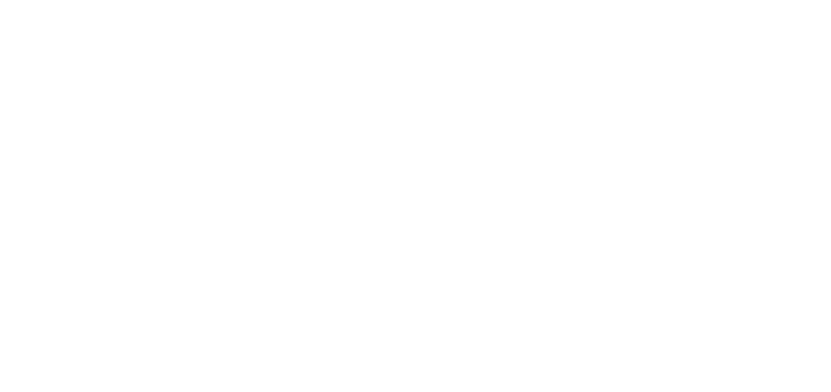
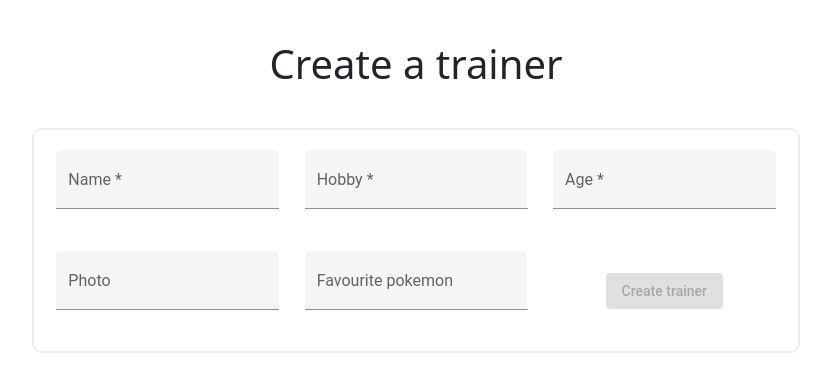
Before and after one commit to EN-IH-WDPT-JUN21/The-Chocolate-Box-Project-Pokedex-App, an Angular app in the folder pokedex-front-end/pokedex-app/: page / in a window 1280 px wide. Shown: the top 392 px of the page, without its empty margins (224-1055 px from the left). Built offline with nearby package versions, Linux system fonts and the light colour scheme.

Commit message:
Added trainer form and grid for list

```diff
--- a/pokedex-front-end/pokedex-app/angular.json
+++ b/pokedex-front-end/pokedex-app/angular.json
@@ -27,7 +27,8 @@
               "src/assets"
             ],
             "styles": [
-              "src/styles.css"
+              "src/styles.css",
+              "./node_modules/@angular/material/prebuilt-themes/deeppurple-amber.css"
             ],
             "scripts": []
           },
@@ -94,7 +95,8 @@
               "src/assets"
             ],
             "styles": [
-              "src/styles.css"
+              "src/styles.css",
+              "./node_modules/@angular/material/prebuilt-themes/deeppurple-amber.css"
             ],
             "scripts": []
           }
--- a/pokedex-front-end/pokedex-app/package.json
+++ b/pokedex-front-end/pokedex-app/package.json
@@ -11,10 +11,12 @@
   "private": true,
   "dependencies": {
     "@angular/animations": "~12.2.0",
+    "@angular/cdk": "^13.0.1",
     "@angular/common": "~12.2.0",
     "@angular/compiler": "~12.2.0",
     "@angular/core": "~12.2.0",
     "@angular/forms": "~12.2.0",
+    "@angular/material": "^13.0.1",
     "@angular/platform-browser": "~12.2.0",
     "@angular/platform-browser-dynamic": "~12.2.0",
     "@angular/router": "~12.2.0",
--- a/pokedex-front-end/pokedex-app/src/app/app.component.html
+++ b/pokedex-front-end/pokedex-app/src/app/app.component.html
@@ -3,3 +3,5 @@
 <router-outlet></router-outlet>
 
 <footer></footer>
+
+<app-trainer-list></app-trainer-list>
--- a/pokedex-front-end/pokedex-app/src/app/components/trainer-list-item/trainer-list-item.component.css
+++ b/pokedex-front-end/pokedex-app/src/app/components/trainer-list-item/trainer-list-item.component.css
@@ -0,0 +1,8 @@
+.item-container {
+    border: 2px solid #eee;
+    padding: 20px;
+}
+
+p {
+    margin-top: 15px;
+}
--- a/pokedex-front-end/pokedex-app/src/app/components/trainer-list-item/trainer-list-item.component.html
+++ b/pokedex-front-end/pokedex-app/src/app/components/trainer-list-item/trainer-list-item.component.html
@@ -1,5 +1,6 @@
-<div>
-    <img [src] = "trainer.photo" style="max-width: 128px;">
+<div class="item-container">
+    <button type="button" class="btn btn-light" (click)="removeTrainer(position)" style="float: right;">x</button>
+    <img src = 'https://www.seekpng.com/png/detail/242-2421423_pokemon-trainer-sprite-png-pixel-pokemon-trainer-sprites.png' style="max-width: 110px;">
     <p>Trainer {{trainer.id}}</p>
-    <button (click)="removeTrainer(position)">Remove</button>
-</div>>
+    <p>{{trainer.name}}</p>
+</div>
--- a/pokedex-front-end/pokedex-app/src/app/components/trainer-list/trainer-list.component.css
+++ b/pokedex-front-end/pokedex-app/src/app/components/trainer-list/trainer-list.component.css
@@ -0,0 +1,30 @@
+mat-form-field {
+    width: 90%;
+  }
+
+.form-container {
+    padding: 10px;
+    width: 60%;
+    display: block;
+    margin-left: auto;
+    margin-right: auto;
+    margin-bottom: 50px;
+    border: 2px solid #eee;
+    border-radius: 10px;
+}
+
+.header-container {
+    text-align: center;
+    margin-top: 40px;
+    margin-bottom: 40px;
+}
+
+.item-wrapper {
+    margin-left: 1em;
+    margin-right: 1em;
+    display: grid;
+    grid-template-rows: auto;
+    grid-template-columns: repeat(6, 1fr);
+    grid-row-gap: 1em;
+    grid-column-gap: 1em;
+}
--- a/pokedex-front-end/pokedex-app/src/app/components/trainer-list/trainer-list.component.html
+++ b/pokedex-front-end/pokedex-app/src/app/components/trainer-list/trainer-list.component.html
@@ -1 +1,81 @@
-<p>trainer-list works!</p>
+<div class="trainer-registration">
+
+    <div class="header-container">
+        <h1>Create a trainer</h1>
+    </div>
+
+    <div class="form-container">
+        <mat-grid-list cols="3" rowHeight="100px">
+            <form (ngSubmit)="onSubmit()" [formGroup]="registerForm">
+
+                <mat-grid-tile>
+                <mat-form-field class="example-full-width" appearance="fill">
+                    <mat-label>Name</mat-label>
+                    <input type="text" matInput formControlName="name" placeholder="Name...">
+                    <mat-error *ngIf="name.invalid && name.touched">
+                        Please enter a valid name.
+                    </mat-error>
+                </mat-form-field>
+                </mat-grid-tile>
+
+                <br>
+
+                <mat-grid-tile>
+                <mat-form-field class="example-full-width" appearance="fill">
+                    <mat-label>Hobby</mat-label>
+                    <input type="text" matInput formControlName="hobby" placeholder="Hobby...">
+                    <mat-error *ngIf="hobby.invalid && hobby.touched">
+                        Please enter a valid hobby.
+                    </mat-error>
+                </mat-form-field>
+                </mat-grid-tile>
+
+                <br>
+
+                <mat-grid-tile>
+                <mat-form-field class="example-full-width" appearance="fill">
+                    <mat-label>Age</mat-label>
+                    <input type="number" matInput placeholder="Age..." formControlName="age">
+                    <mat-error *ngIf="age.invalid && age.touched">
+                        Please enter a valid age
+                    </mat-error>
+                </mat-form-field>
+                </mat-grid-tile>
+
+                <br>
+
+                <mat-grid-tile>
+                <mat-form-field class="example-full-width" appearance="fill">
+                    <mat-label>Photo</mat-label>
+                    <input type="text" matInput formControlName="photo" placeholder="Photo...">
+                    <mat-error *ngIf="photo.invalid && photo.touched">
+                        Please enter a valid photo URL.
+                    </mat-error>
+                </mat-form-field>
+                </mat-grid-tile>
+
+                <br>
+
+                <mat-grid-tile>
+                <mat-form-field class="example-full-width" appearance="fill">
+                    <mat-label>Favourite pokemon</mat-label>
+                    <input type="number" matInput placeholder="Favourite Pokemon id..." formControlName="favouritePokemonId">
+                    <mat-error *ngIf="favouritePokemonId.invalid && favouritePokemonId.touched">
+                        Please enter a valid pokemon Id.
+                    </mat-error>
+                </mat-form-field>
+                </mat-grid-tile>
+
+                <mat-grid-tile>
+                <button mat-raised-button color="primary" type="submit" [disabled]="registerForm.invalid">Create trainer</button>
+                </mat-grid-tile>
+
+            </form>
+        </mat-grid-list>
+    </div>
+
+</div>
+
+<div class="item-wrapper">
+    <app-trainer-list-item *ngFor="let trainer of trainerList" [trainer]="trainer"></app-trainer-list-item>
+</div>
--- a/pokedex-front-end/pokedex-app/src/app/components/trainer-list/trainer-list.component.ts
+++ b/pokedex-front-end/pokedex-app/src/app/components/trainer-list/trainer-list.component.ts
@@ -1,4 +1,6 @@
+import { Trainer } from 'src/app/models/trainer-model';
 import { Component, OnInit } from '@angular/core';
+import { FormGroup, FormControl, Validators } from '@angular/forms';
 
 @Component({
   selector: 'app-trainer-list',
@@ -7,9 +9,40 @@ import { Component, OnInit } from '@angular/core';
 })
 export class TrainerListComponent implements OnInit {
 
-  constructor() { }
+  registerForm: FormGroup;
+  name: FormControl;
+  hobby: FormControl;
+  age: FormControl;
+  photo: FormControl;
+  favouritePokemonId: FormControl;
+
+  trainerList: Trainer[];
+
+  constructor() {
+    this.name = new FormControl('', [Validators.required]);
+    this.hobby = new FormControl('', [Validators.required]);
+    this.age = new FormControl('', [Validators.required, Validators.min(1)]);
+    this.photo = new FormControl('');
+    this.favouritePokemonId = new FormControl('');
+    this.trainerList = [];
+
+    this.registerForm = new FormGroup({
+      name: this.name,
+      hobby: this.hobby,
+      age: this.age,
+      photo: this.photo,
+      favouritePokemonId: this.favouritePokemonId
+    })
+   }
 
   ngOnInit(): void {
   }
 
+  onSubmit(){
+    // Call POST method from trainer-service
+    this.trainerList.push(this.registerForm.value);
+  }
+
+  // Remove trainer: Add delete route
+
 }
--- a/pokedex-front-end/pokedex-app/src/app/models/trainer-model.ts
+++ b/pokedex-front-end/pokedex-app/src/app/models/trainer-model.ts
@@ -6,7 +6,9 @@ export class Trainer {
         private _name: string,
         private _age: number,
         private _hobby: string,
-        private _photo: string
+        private _photo: string,
+        private _favouritePokemonId: number,
+        private _teamId: number
     ){}
 
     public get id(): number {
@@ -39,4 +41,16 @@ export class Trainer {
     public set name(value: string) {
         this._name = value;
     }
+    public get favouritePokemonId(): number {
+        return this._favouritePokemonId;
+    }
+    public set favouritePokemonId(value: number) {
+        this._favouritePokemonId = value;
+    }
+    public get teamId(): number {
+        return this._teamId;
+    }
+    public set teamId(value: number) {
+        this._teamId = value;
+    }
 }
```
Also changed, not shown: pokedex-front-end/pokedex-app/src/app/app.module.ts (+13 -3 lines), 1 other file (tests, documents, lock files or other folders).
